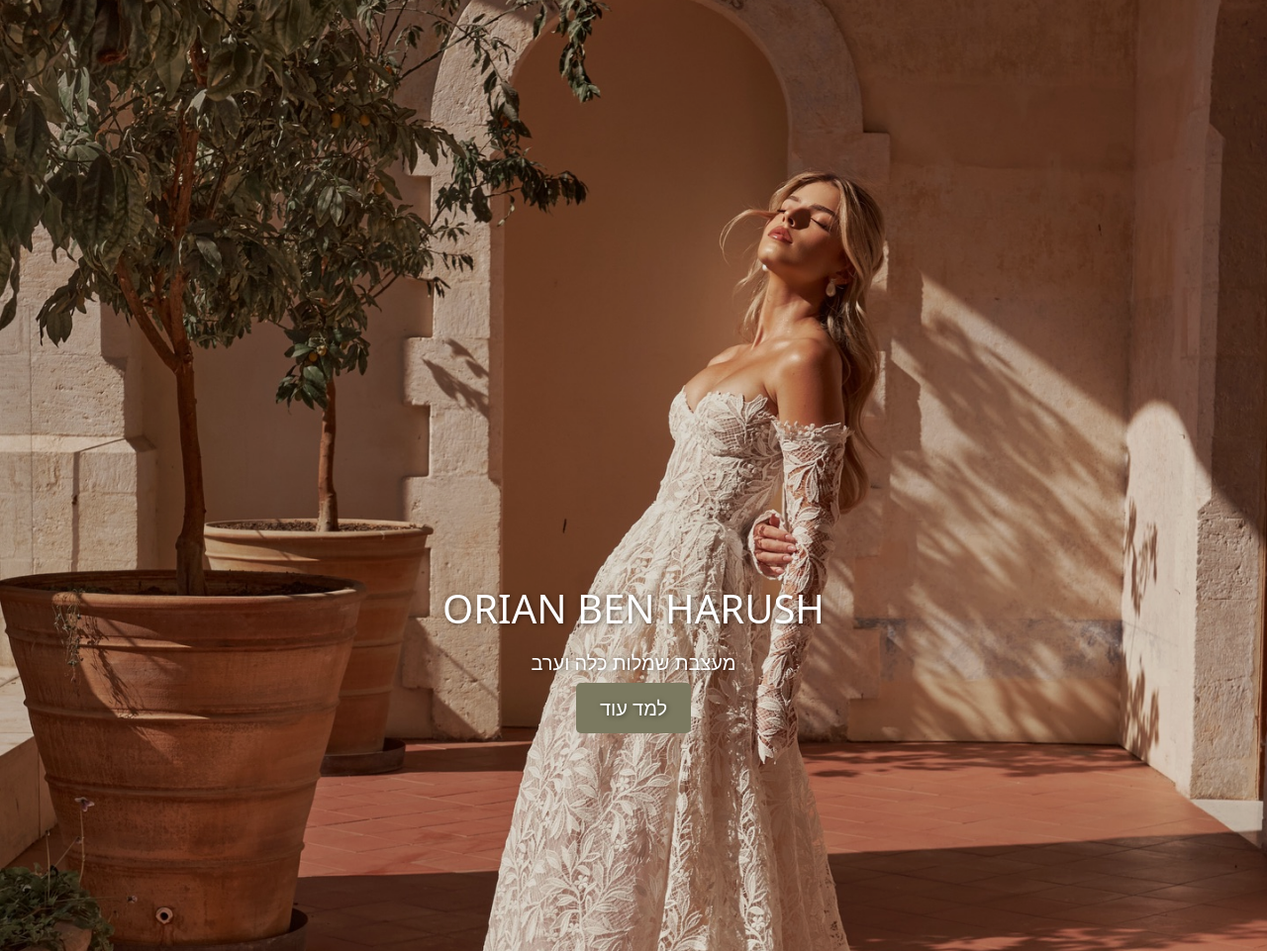
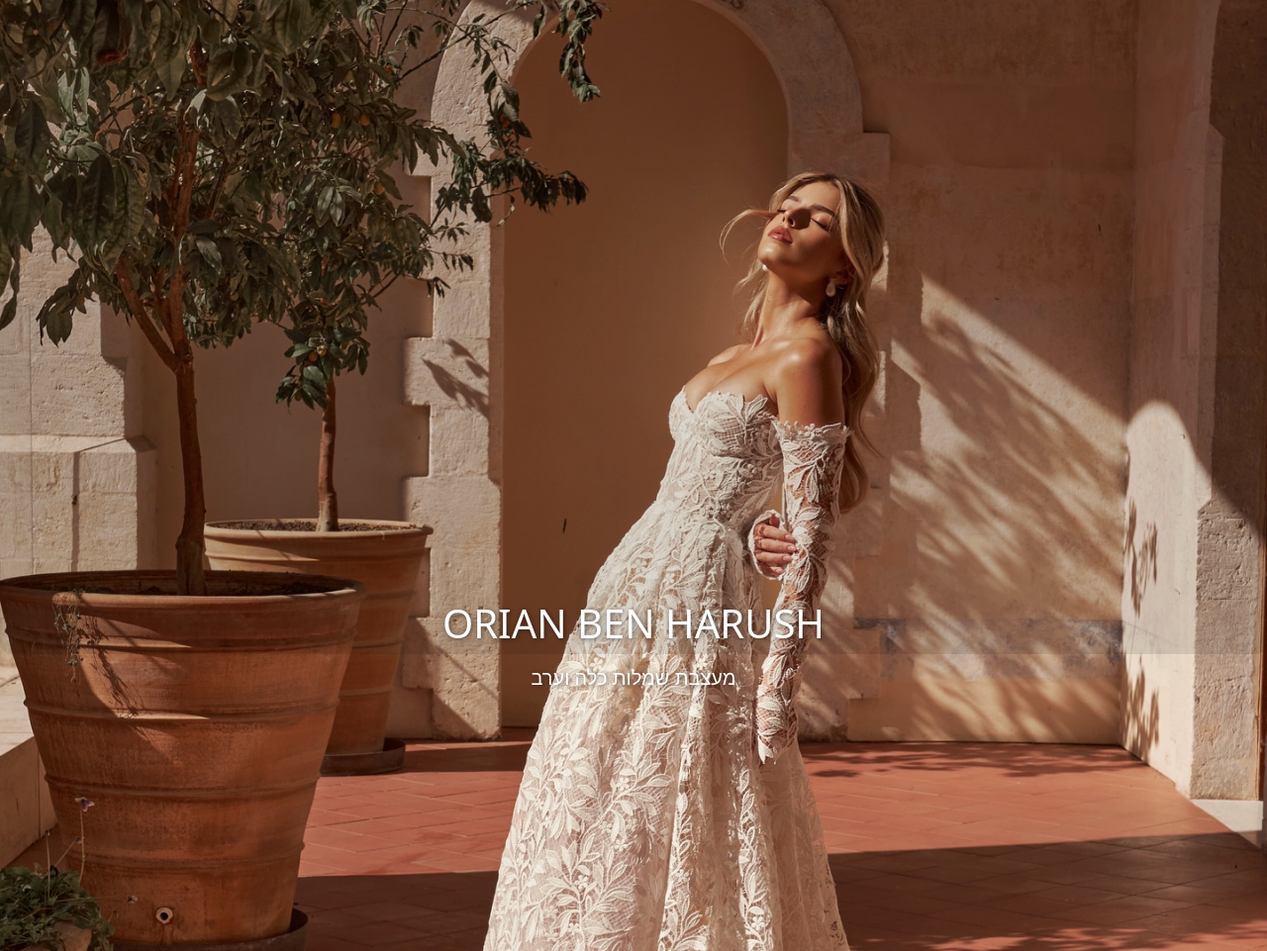
Before and after one commit to dinelyahu/orianbenharush, a plain HTML site: page index.html in a window 1280 px wide. Shown: the part 139-1100 px from the top of the page at 99% size. Drawn offline with nearby package versions, Linux system fonts and the light colour scheme.

Commit message:
cotact shashow

```diff
--- a/index.html
+++ b/index.html
@@ -68,7 +68,7 @@
         <div>
             <h1>ORIAN BEN HARUSH</h1>
             <p>מעצבת שמלות כלה וערב</p>
-            <a href="#about" class="cta-button">למד עוד</a>
+
         </div>
     </section>
 
--- a/style_sheet.css
+++ b/style_sheet.css
@@ -100,7 +100,7 @@
     top: 0;
     left: 0;
     width: 100%;
-    height: 200vh;
+    height: 100%;
     background-color: rgba(0, 0, 0, 0.1); /* שקיפות 50% */
     z-index: 1;
     border-radius: 12px;
```
